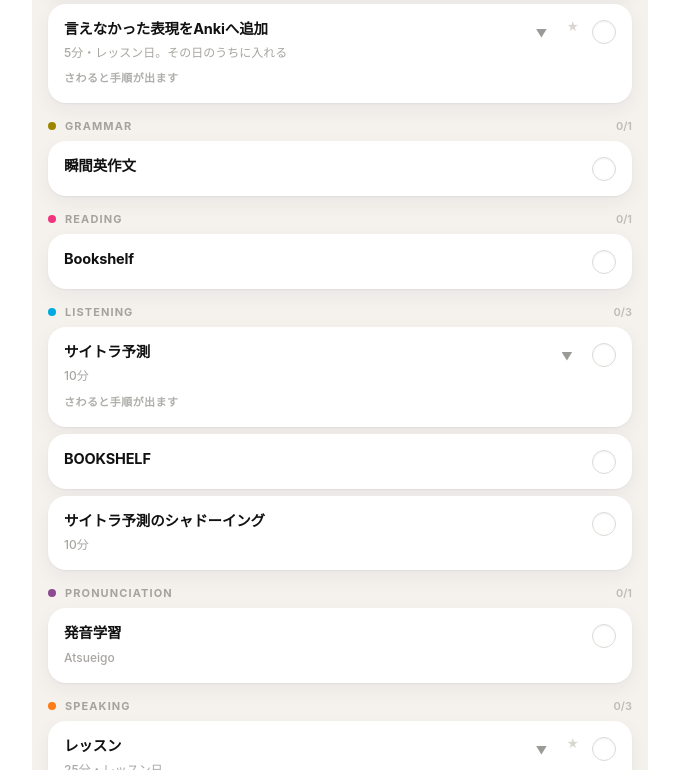
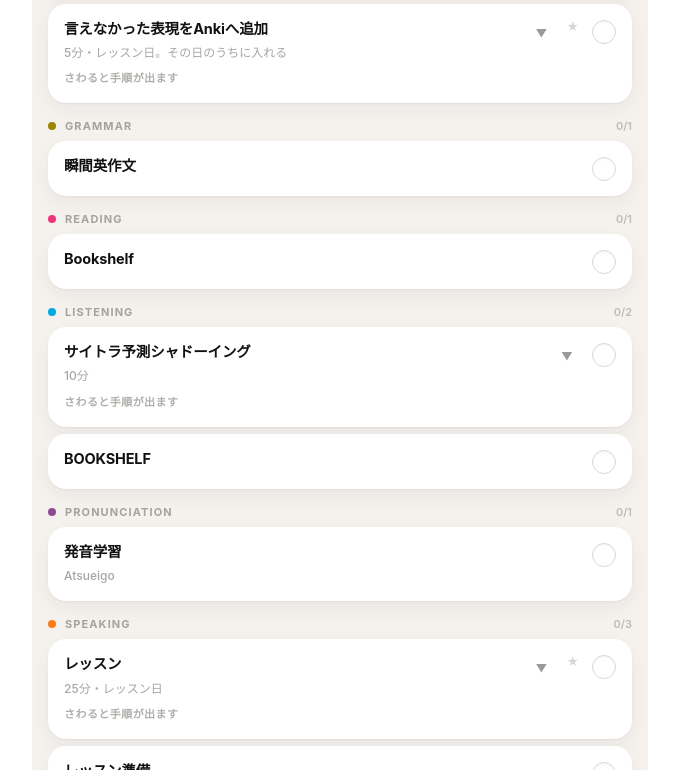
Before and after one commit to Cee-stars/Daily-repsssss, a plain HTML site: page index.html in a window 1280 px wide. Shown: the part 1673-2443 px from the top of the page, without its empty margins (300-979 px from the left). Drawn offline with Linux system fonts and the light colour scheme.

Commit message:
サイトラ予測とシャドーイングを1つにまとめる
・「サイトラ予測」を「サイトラ予測シャドーイング」に改名し、
  「サイトラ予測のシャドーイング」を削除した。
・残したのは id: undsh のほう。id は記録の鍵なので、これまで
  サイトラ予測に付けたチェックはそのまま読める。消した lmshadow に
  付いていた記録は、どの枠にも数えられなくなる（記録自体は残る）。
・控えは本人の言葉のまま。1文字も変えていない。
・MINUTES と ORDER から lmshadow を外した。
・MARK に「サイトラ予測シャドーイング」を足した。「サイトラ予測」は
  NGSL の控えが {{サイトラ予測}} で使っているので残してある。
・TASKS_REV を 50 → 51。

ブラウザで確認：コンソールエラー 0 件。両方の日で LISTENING が
1つにまとまっている。残存参照 0 件。

Co-Authored-By: Claude Opus 5 <noreply@anthropic.com>
Claude-Session: https://claude.ai/code/session_011SnoMJqoAJ7dJWP9Ei5HU2

```diff
--- a/index.html
+++ b/index.html
@@ -1103,14 +1103,11 @@ const DEFAULT_TASKS = [
   {id:"extread", cat:"reading", name:"音声付き多読", core:true, dayType:"off",
    note:"20分・レッスンなし日。音声で1周、音だけで1周\n\n■ やり方\n① 音声を聞きながら読む\n② 同じ章を、音声だけで聞く\n\n■ コツ\n週1冊。3か月で15冊以上を目安にする\n②で分からない所が残っても戻らない。次の章へ進む\n同じシリーズを続ける。本を替えると、出会った語にもう一度会えない\n\n■ 効果\n文字で意味を取った章を音だけで追うので、読める語が聞ける語に変わる\n①では速さを自分で決められない。音声側に合わせる形になる\n\n■ 素材\n音声付きの本。シリーズは自分で決める"},
 
-  {id:"undsh", cat:"listening", name:"サイトラ予測", core:false, dayType:"both",
+  {id:"undsh", cat:"listening", name:"サイトラ予測シャドーイング", core:false, dayType:"both",
    note:"10分\n\n１3回音声を聞く。\n２ 文法予測をしながら発声する。\n３ わからなかったら、答えを見る。\n４ わからなかった単語や文法などはAnkiへ"},
 
   {id:"ybook", cat:"listening", name:"BOOKSHELF", core:false, dayType:"both",
    note:""},
-
-  {id:"lmshadow", cat:"listening", name:"サイトラ予測のシャドーイング", core:false, dayType:"both",
-   note:"10分"},
 
   {id:"keepgo", cat:"vocab", name:"KeepGoing", core:false, dayType:"both",
    note:""},
@@ -1143,7 +1140,7 @@ const DEFAULT_TASKS = [
    上の一覧を直したときは、この数字を1つ増やすこと。
    （時刻で比べていたが、端末で★を付け直すなどすると、その時刻が
      判定の時刻を追い越して入れ替えが届かなくなるのでやめた） */
-const TASKS_REV = 50;
+const TASKS_REV = 51;
 
 const KEY = "dailyreps.v2";
 const REMOTE = "data/state.json";   // Artifact 版の保存先
@@ -1824,9 +1821,9 @@ function toggle(id, src){
 /* ---- その日の様子を見て出す一言 ----
    外の AI は呼ばない。通信もアカウントも要らないので、圏外でも必ず出る。
    見ているのは：やった数、何を残しているか、時刻、過ぎた日か、連続日数。 */
-const MINUTES = {extread:20, undsh:10, lmshadow:10, ngsl:10, prep5:5, lesson25:25, toanki:5};
+const MINUTES = {extread:20, undsh:10, ngsl:10, prep5:5, lesson25:25, toanki:5};
 /* 残りの重さ順。先に手を付けてほしいものを上に置く */
-const ORDER = ["lesson25","prep5","eikaiwa","shunkan","pronlearn","rbook","toanki","ngsl","dist1","tobook","undsh","lmshadow","ybook","extread"];
+const ORDER = ["lesson25","prep5","eikaiwa","shunkan","pronlearn","rbook","toanki","ngsl","dist1","tobook","undsh","ybook","extread"];
 
 function nameOf(id){
   const t = state.tasks.find(x=>x.id===id);
@@ -2712,7 +2709,8 @@ function renderMonPick(){
    【】や == は日本語の文章に普通に出るので、誤爆しない {{ }} を記法にした。 */
 const MARK = {
   "レッスン":"speaking", "レッスン準備":"speaking",
-  "サイトラ予測":"listening",
+  "サイトラ予測シャドーイング":"listening",
+  "サイトラ予測":"listening",   /* NGSL の控えが使っているので残す */
   "音声付き多読":"reading",
   "NGSL":"vocab"
 };
--- a/sw.js
+++ b/sw.js
@@ -1,5 +1,5 @@
 // DAILY REPS — オフライン用のキャッシュ
-const CACHE = "dailyreps-v81";
+const CACHE = "dailyreps-v82";
 const FILES = ["./", "./index.html", "./manifest.webmanifest",
                "./icon-180.png", "./icon-192.png", "./icon.png",
                "./plan-a.webp", "./roadmap.webp", "./boom.webp", "./fire.webp"];
```
